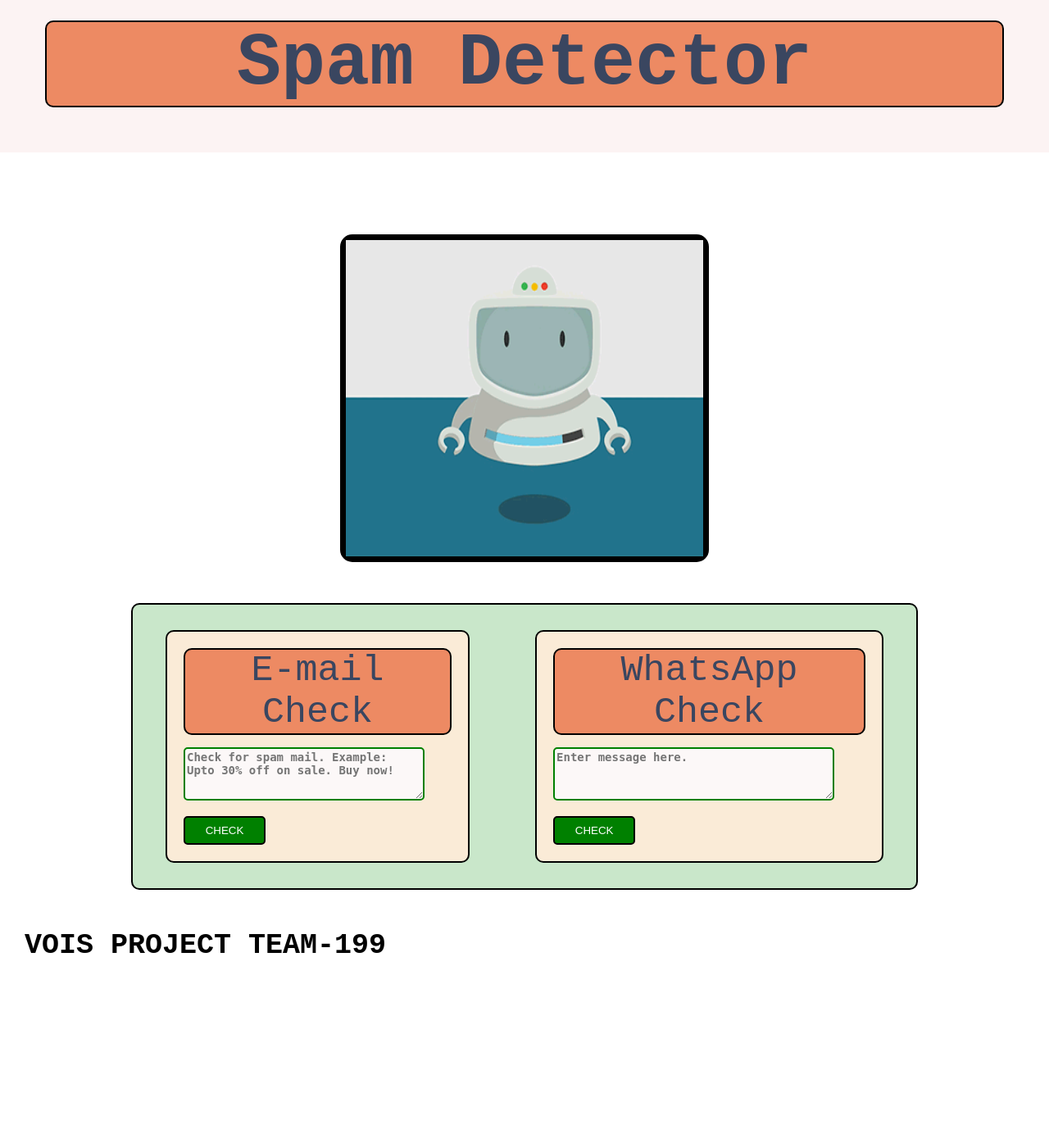
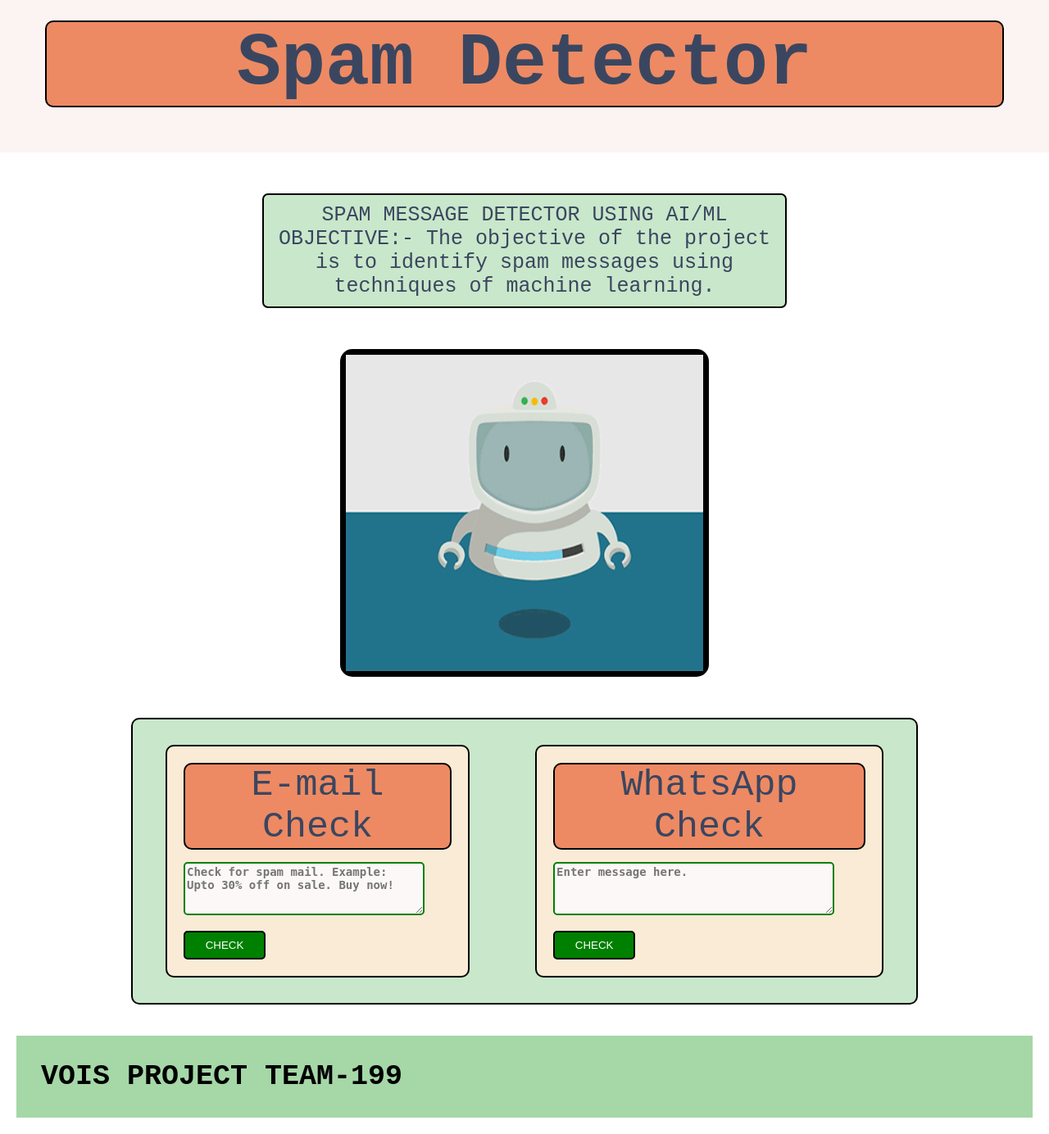
Before and after one commit to Yogesh01000100/VOIS_PROJECT_199, a Flask app: page / in a window 1280 px wide. Shown: the whole page at 82% size. Before the commit the page ends 1163 px from the top, so only its background shows below. Run offline with Flask 2, Linux system fonts and the light colour scheme; parts of the project's set-up code (start-up, migrations or seed data) failed here and were passed over.

Commit message:
second commit

```diff
--- a/static/css/style.css
+++ b/static/css/style.css
@@ -11,6 +11,14 @@
     align-items: center;
     display: flex;
     flex-flow: column;
+  }
+  .op-3{
+    font-family: 'Courier New';
+    font-size: 90px;
+    color: #3a4660;
+    background: rgba(76, 175, 80, 0.5);
+    margin:20px;
+
   }
   .head-nav {
     height:30px;
@@ -45,6 +53,17 @@
     border-radius: 10px;
     border: 2px solid black;
     margin:20px;
+  }
+  .op-8{
+    font-family: 'Courier New';
+    text-align: center;
+    font-size: 25px;
+    color: #3a4660;
+    background: rgba(76, 175, 80, 0.3);
+    border-radius: 7px;
+    border: 2px solid black;
+    padding: 10px;
+    width: 50%;
   }
   .op-1{
     font-family: 'Courier New';
--- a/templates/index.html
+++ b/templates/index.html
@@ -16,6 +16,11 @@
     <div class="container">
         <div class="show-result">
             <h1 class="op">Spam Detector</h1>
+        </div>
+        <div class="op-8">
+            <p>SPAM MESSAGE DETECTOR USING AI/ML
+                OBJECTIVE:- The objective of the project is to identify spam messages
+                using techniques of machine learning.</p>
         </div>
         <div class="logo-heading">
             <img src="{{url_for('static', filename='img/op.gif')}}" alt="Spam Detector">
@@ -87,9 +92,9 @@
             {% endif %}
         </div>
         {% else %}
-        <h3
+        <div class="op-3"><h3
             style="color:black; padding:30px;font-size:35px; font-weight:bold; font-family:'Courier New', Courier, monospace; text-transform: uppercase;">
-            VOIS PROJECT TEAM-199</h3>
+            VOIS PROJECT TEAM-199</h3></div>
         {% endif %}
 </body>
 
```
